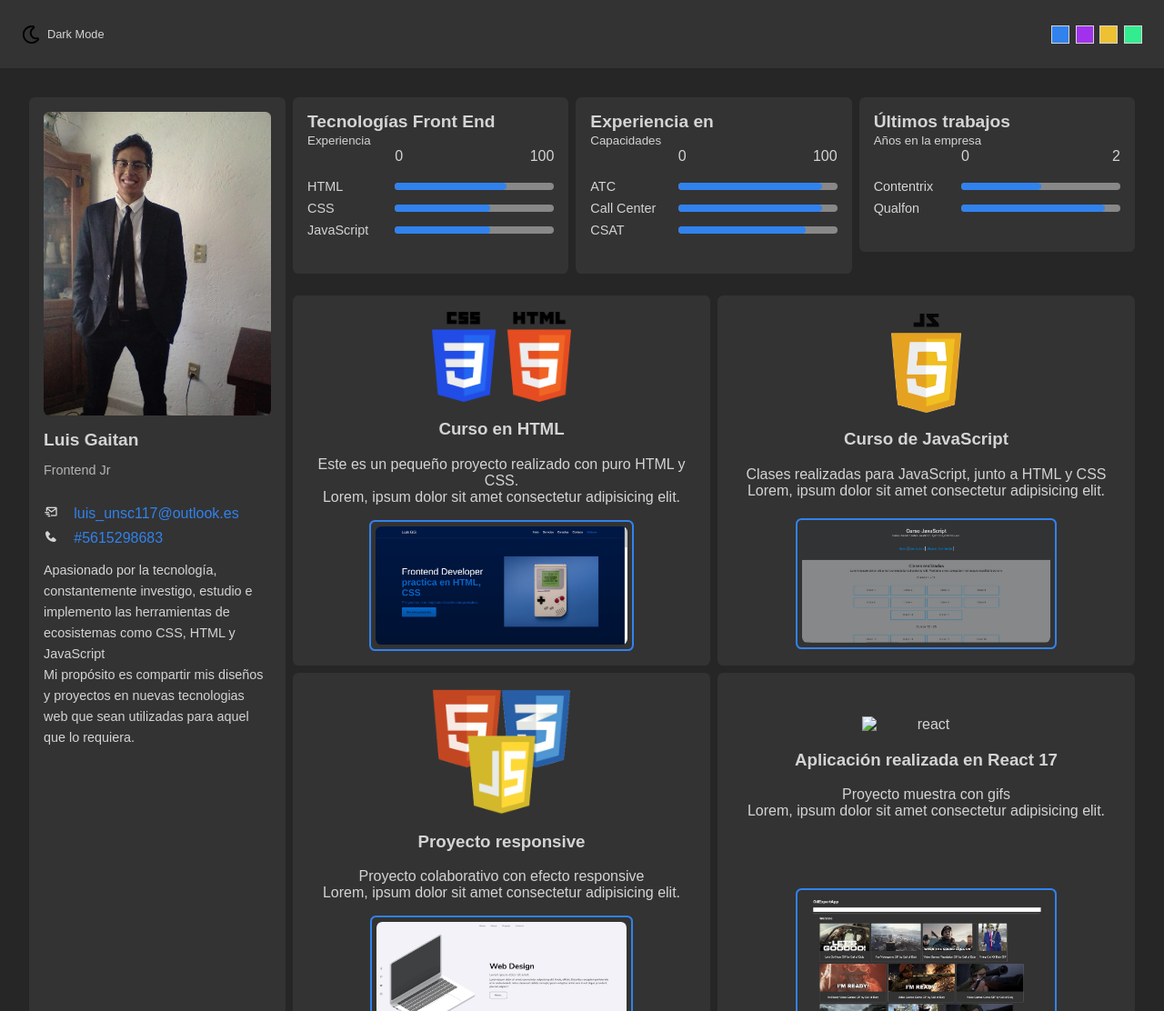
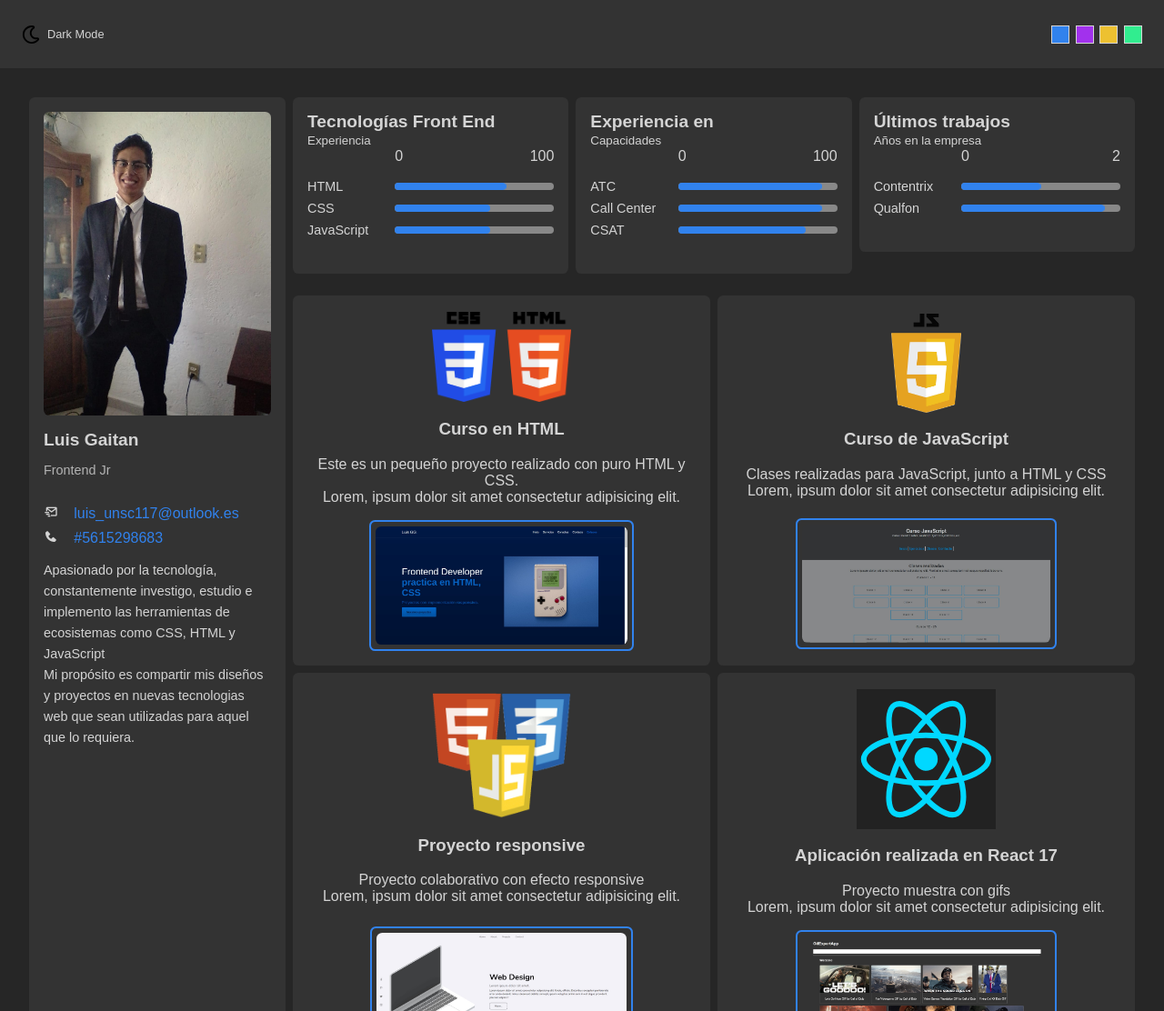
Before and after one commit to LuisGG04/Portfolio, a plain HTML site: page index.html in a window 1280 px wide. Shown: the top 1112 px of the page at 91% size. Drawn offline with nearby package versions, Linux system fonts and the light colour scheme; the site is published under a folder, as on GitHub Pages, so addresses that start at the root find nothing.

Commit message:
update react

```diff
--- a/index.html
+++ b/index.html
@@ -177,7 +177,7 @@
         <article class="card card__proyect">
           <div class="proyect__text">
             <div class="proyect__img">
-              <img src="/assets/images/react-1.svg" alt="react" class="proyect__img">
+              <img src="./assets/images/react-1.svg" alt="react" class="proyect__img">
             </div>
             <div class="proyect__texts">
               <h3 class="proyect__title">Aplicación realizada en React 17</h3>
```
